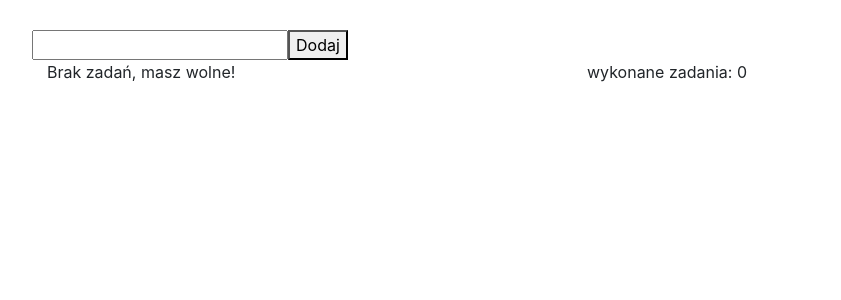
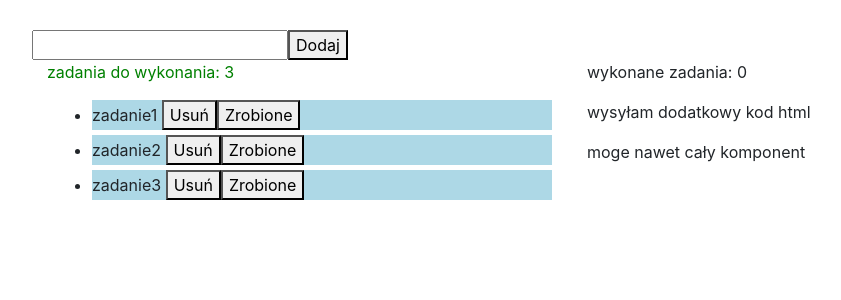
Before and after one commit to texarr/ng4tutorial, an Angular app: page / in a window 1280 px wide. Shown: the top 300 px of the page, without its empty margins (68-909 px from the left). Built offline with nearby package versions, Linux system fonts and the light colour scheme.

Commit message:
#41-43 implements lifecycle hooks, css manipulations

```diff
--- a/src/app/add-task/add-task.component.html
+++ b/src/app/add-task/add-task.component.html
@@ -1,2 +1,2 @@
-<input type="text" [(ngModel)]="newTask">
-<button (click)="add()">Dodaj</button>
+<input type="text" #inputText>
+<button (click)="add(inputText)">Dodaj</button>
--- a/src/app/add-task/add-task.component.ts
+++ b/src/app/add-task/add-task.component.ts
@@ -13,9 +13,12 @@ export class AddTaskComponent {
 
   constructor() { }
 
-  add() {
-    this.emitTask.emit(this.newTask);
-    this.newTask = '';
+  add(input: HTMLInputElement) {
+    // this.emitTask.emit(this.newTask);
+    // this.newTask = '';
+    console.log(input.value);
+    this.emitTask.emit(input.value);
+    input.value = '';
   }
 
 }
--- a/src/app/checklist/checklist.component.html
+++ b/src/app/checklist/checklist.component.html
@@ -11,7 +11,11 @@
     </div>
 
     <div class="col-sm-6">
-      <app-done-task [tasksDone]="tasksDone"></app-done-task>
+      <app-done-task [tasksDone]="tasksDone">
+
+        <p>wysyłam dodatkowy kod html</p>
+        <p>moge nawet cały komponent</p>
+      </app-done-task>
     </div>
 
   </div>
--- a/src/app/done-task/done-task.component.html
+++ b/src/app/done-task/done-task.component.html
@@ -4,3 +4,5 @@
     {{ task }}
   </li>
 </ul>
+
+<ng-content></ng-content>
--- a/src/app/todo-task/todo-task.component.css
+++ b/src/app/todo-task/todo-task.component.css
@@ -0,0 +1,14 @@
+li {
+  background: lightblue;
+  margin: 5px;
+}
+
+.odd-li {
+  background: cornflowerblue;
+  margin: 5px;
+}
+
+.last-li {
+  background: blueviolet;
+  margin: 5px;
+}
--- a/src/app/todo-task/todo-task.component.html
+++ b/src/app/todo-task/todo-task.component.html
@@ -1,5 +1,5 @@
 <ng-container *ngIf="tasksList.length > 0; else noTask">
-  <p>zadania do wykonania</p>
+  <p [ngStyle]="{color: getColor()}">zadania do wykonania: {{tasksList.length}}</p>
   <ul>
     <li *ngFor="let task of tasksList">
       {{ task }}
@@ -10,5 +10,5 @@
 </ng-container>
 
 <ng-template #noTask>
-  <p>Brak zadań, masz wolne!</p>
+  <p [ngStyle]="{color: 'blue'}">Brak zadań, masz wolne!</p>
 </ng-template>
--- a/src/app/todo-task/todo-task.component.ts
+++ b/src/app/todo-task/todo-task.component.ts
@@ -1,11 +1,11 @@
-import { Component, Input, Output, EventEmitter } from '@angular/core';
+import {Component, Input, Output, EventEmitter, OnChanges, SimpleChanges, OnInit, DoCheck} from '@angular/core';
 
 @Component({
   selector: 'app-todo-task',
   templateUrl: './todo-task.component.html',
   styleUrls: ['./todo-task.component.css']
 })
-export class TodoTaskComponent {
+export class TodoTaskComponent implements OnChanges, OnInit, DoCheck {
 
   @Input()
   tasksList: Array<string> = [];
@@ -13,6 +13,20 @@ export class TodoTaskComponent {
   emitDone = new EventEmitter<string>();
   @Output()
   emitRemove = new EventEmitter<string>();
+
+  ngOnChanges(changes: SimpleChanges): void {
+    console.log('ngOnChanges - uruchomione! - #1');
+    console.log(changes);
+  }
+
+  ngOnInit(): void {
+    console.log('ngOnInit - uruchomione! = #2');
+    this.tasksList.push('zadanie1', 'zadanie2', 'zadanie3');
+  }
+
+  ngDoCheck(): void {
+    console.log('ngDoCheck - uruchomione! = #3');
+  }
 
   constructor() { }
 
@@ -23,4 +37,8 @@ export class TodoTaskComponent {
   done(task: string) {
     this.emitDone.emit(task);
   }
+
+  getColor():string {
+    return this.tasksList.length >= 5 ? 'red' : 'green';
+  }
 }
```
